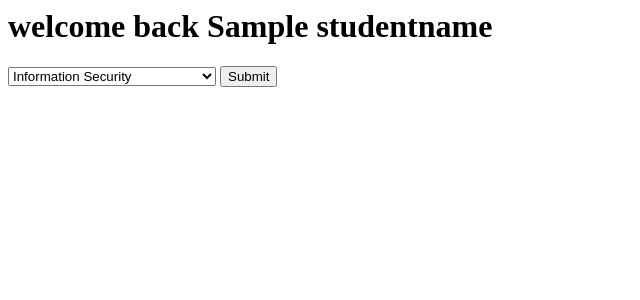
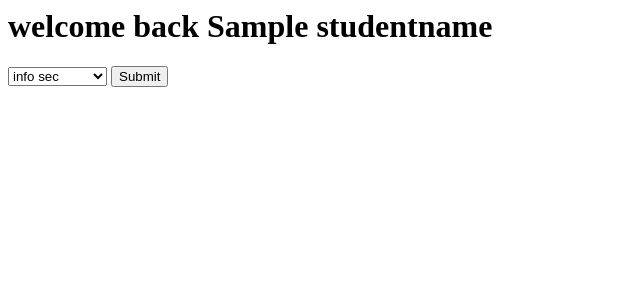
Before and after one commit to JinalAdhyaru/Attendance_Management, a Node server app: template views/student.ejs in a window 1280 px wide. Shown: the top 300 px of the page, without its empty margins (0-640 px from the left). Run offline with Node 20, Linux system fonts and the light colour scheme; the template is opened without the code that fills it: most values are stand-ins (such as "Sample title", 1, 10 or a date in 2020).

Commit message:
changes in app.js,home.ejs,student.ejs

```diff
--- a/app.js
+++ b/app.js
@@ -7,7 +7,7 @@ var path = require('path');
 var connection = mysql.createConnection({
     host: 'localhost',
     user: 'root',
-    password: 'password',
+    password: 'bubbi@123',
     database: 'attendance_management'
 });
 
@@ -47,17 +47,18 @@ app.post("/auth", function (request, response) {
         }
         else{
         console.log("found student");
-        connection.query("select cname from student where sid= '"+ userid + "'", function (err,result1) {
+        connection.query("select sname from student where sid= '"+ userid + "'", function (err,result1) {
             if (err) throw err;
             if(result1.length == 0) {
                 response.send("error");
             }
             else {
                // console.log(result1);
+               response.render('student',{studentname: result[0].sname});
             }
 
       });
-      response.render('student',{studentname: result[0].sname});
+
         }
     });
     }
@@ -90,11 +91,12 @@ app.post("/auth", function (request, response) {
                           console.log(result1);
                           obj.facname = result2;
                           obj.users = result1;
+                          response.render('home',obj);
                       }
                     });
                 }
             });
-            response.render('home',obj);
+
         }
     });
     }
@@ -122,7 +124,7 @@ app.post('/mark', function(req,res) {
 });
 
 app.post('/attendance',function(request,response){
-    // console.log(request.body.selectpick);
+     console.log(request.body.selectpick);
 });
 
 app.listen(3000, function() {
--- a/views/home.ejs
+++ b/views/home.ejs
@@ -19,7 +19,7 @@
             <option name="Science Technology And Society" value="Science Technology And Society">Science Technology And Society</option>
             <option name="Environmental Science" value="Environmental Science">Environmental Science</option> -->
            <% users.forEach(function (user) { %>
-               <option><%= user.cname %></option>
+               <option value="<%= user.cname %>"><%= user.cname %></option>
             <%   });  %>
            </select>
        <button type="submit">Add Attendance</button>
--- a/views/student.ejs
+++ b/views/student.ejs
@@ -9,16 +9,16 @@
 
     <form action="attendance" method="POST">
         <select name="selectpick">
-            <option name="" value="">Information Security</option>
-            <option name="" value="">Information Security Lab</option>
-            <option name="" value="">Descrete Mathematics</option>
-            <option name="" value="">Numerical Techniques</option>
-            <option name="" value="">Digital Logic Design</option>
-            <option name="" value="">Digital Logic Design Lab</option>
-            <option name="" value="">Computer Networks</option>
-            <option name="" value="">Computer Networks Lab</option>
-            <option name="" value="">Scince Technology And Society</option>
-            <option name="" value="">Environmental Science</option>
+            <option name="" value="Information Security">info sec</option>
+            <option name="" value="Information Security Lab">info sec lab</option>
+            <option name="" value="Discrete Mathematics">dis math</option>
+            <option name="" value="Numerical Techniques">num tech</option>
+            <option name="" value="Digital Logic Design">dld</option>
+            <option name="" value="Digital Logic Design Lab">dld lab</option>
+            <option name="" value="Computer Networks">comp net</option>
+            <option name="" value="Computer Networks Lab">comp net lab</option>
+            <option name="" value="Science Technology And Society">scst</option>
+            <option name="" value="Environmental Science">evs</option>
         </select>
         <input type="submit">
     </form>
```
